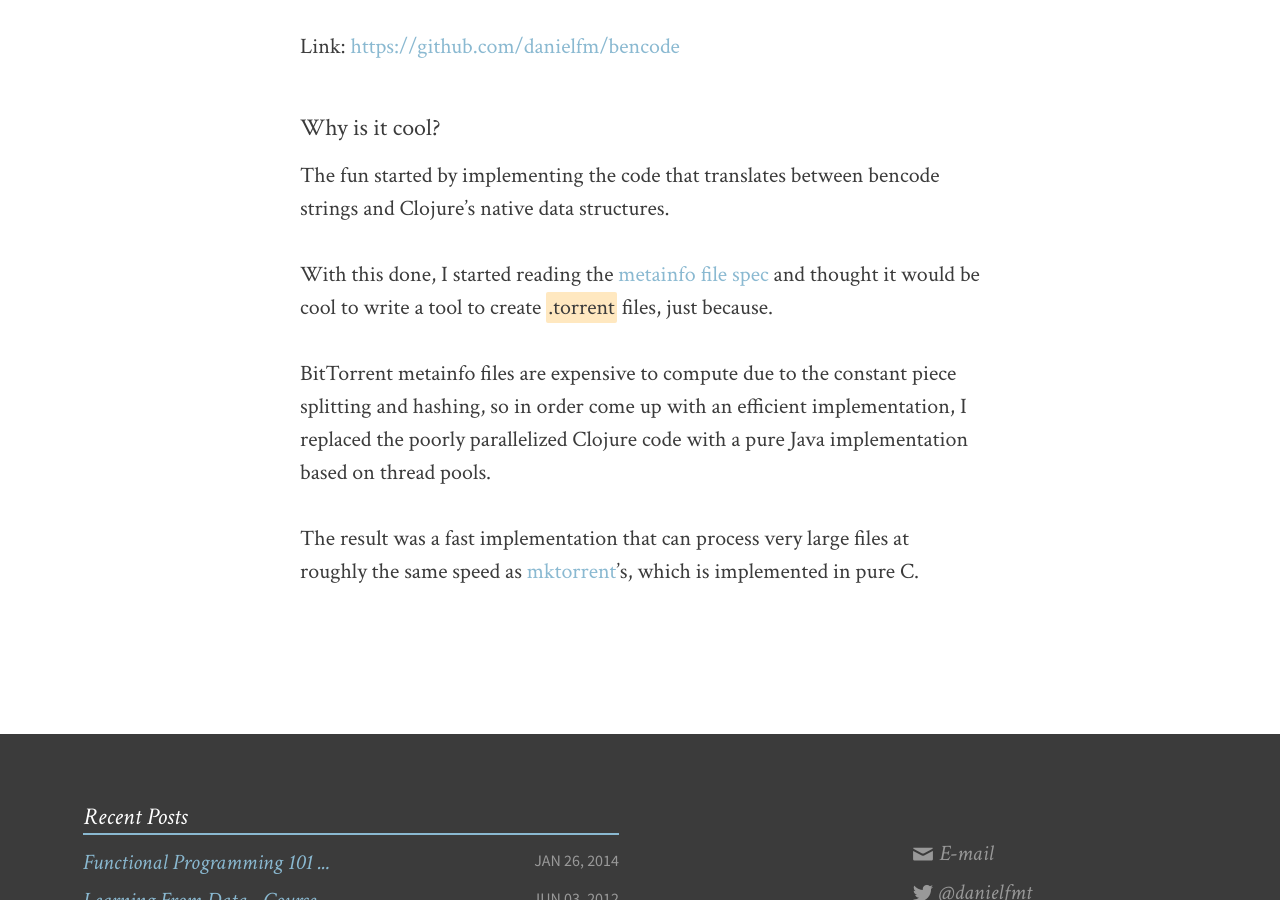
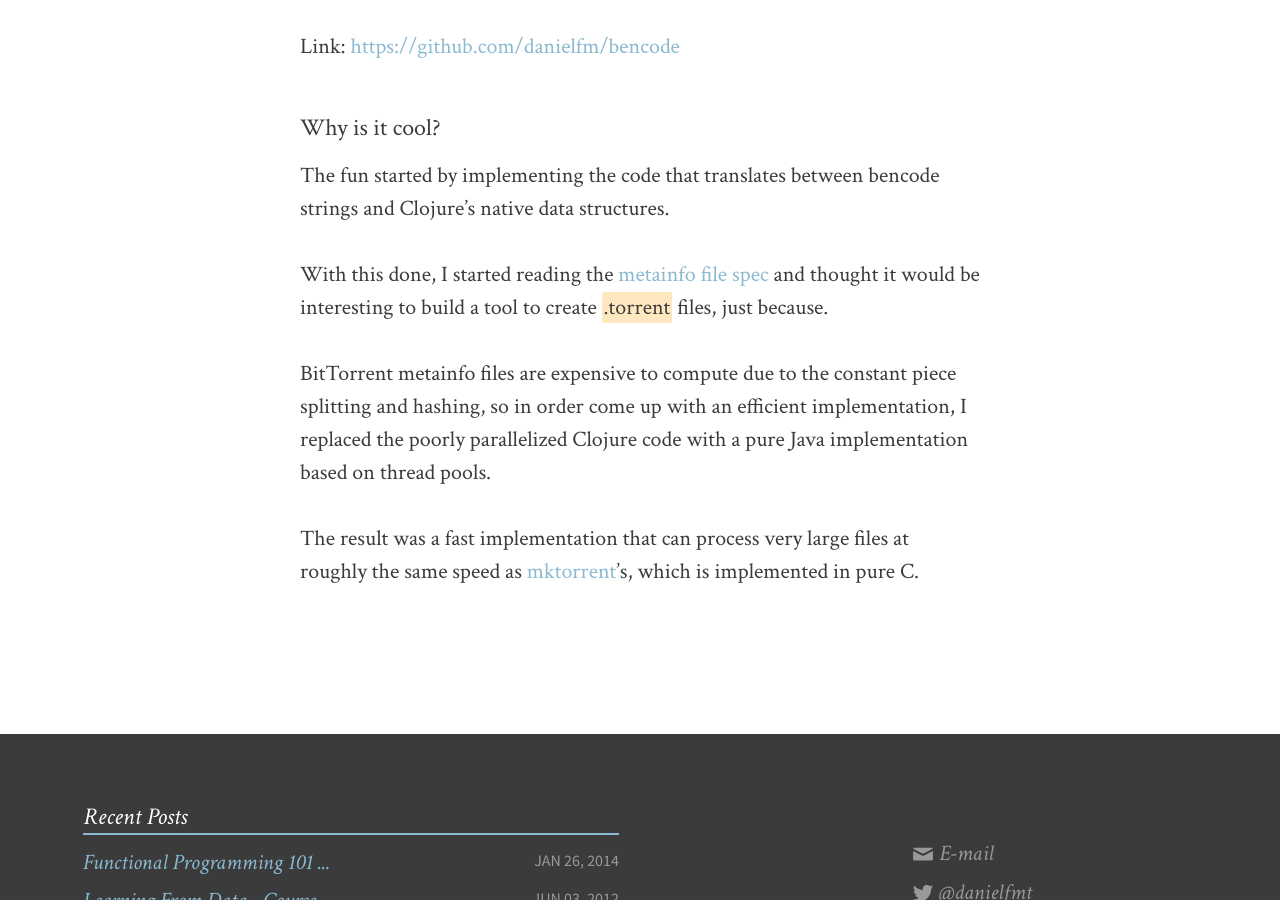
Before and after one commit to danielfm/danielfm.github.io, a Jekyll site: the page built from portfolio.md, in a window 1280 px wide and 900 px high, scrolled down 5070 px. Built offline with Jekyll 4.4.1, drawn with Linux system fonts in a browser that asks for light colours; some of the changed text lies outside the part shown.

Commit message:
Few text changes.

```diff
--- a/portfolio.md
+++ b/portfolio.md
@@ -130,8 +130,8 @@ The fun started by implementing the code that translates between bencode
 strings and Clojure's native data structures.
 
 With this done, I started reading the
-[metainfo file spec](http://www.bittorrent.org/beps/bep_0003.html)
-and thought it would be cool to write a tool to create _.torrent_ files,
+[metainfo file spec](http://www.bittorrent.org/beps/bep_0003.html) and
+thought it would be interesting to build a tool to create _.torrent_ files,
 just because.
 
 BitTorrent metainfo files are expensive to compute due to the constant piece
```
Also changed, not shown: other parts of portfolio.md (+2 -2 lines).
